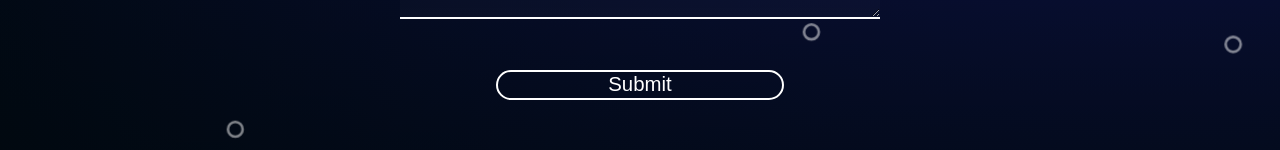
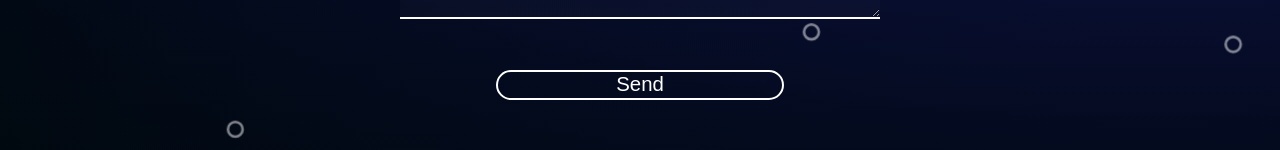
Before and after one commit to Faboid/portfolio, a React (Create React App) app: page / in a window 1280 px wide. Shown: the part 2413-2563 px from the top of the page. Built offline with nearby package versions, Linux system fonts and the light colour scheme; the HTML template or start-up script is replaced by a standard one.

Commit message:
Changed button text.

```diff
--- a/src/components/ContactForm.js
+++ b/src/components/ContactForm.js
@@ -22,7 +22,7 @@ export default function ContactForm() {
                 <textarea name='message' placeholder='Message' className='input-field'/>
             </div>
 
-            <button className='submit-button'>Submit</button>
+            <button className='submit-button'>Send</button>
 
         </div>
     );
```
